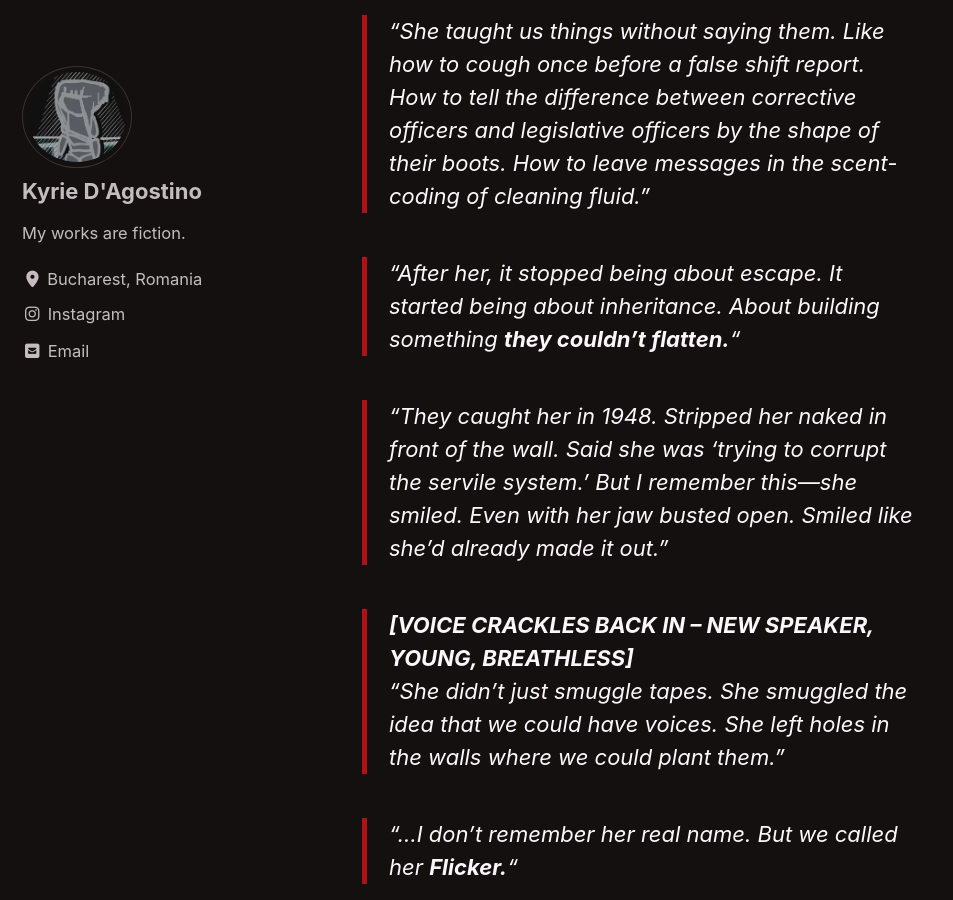
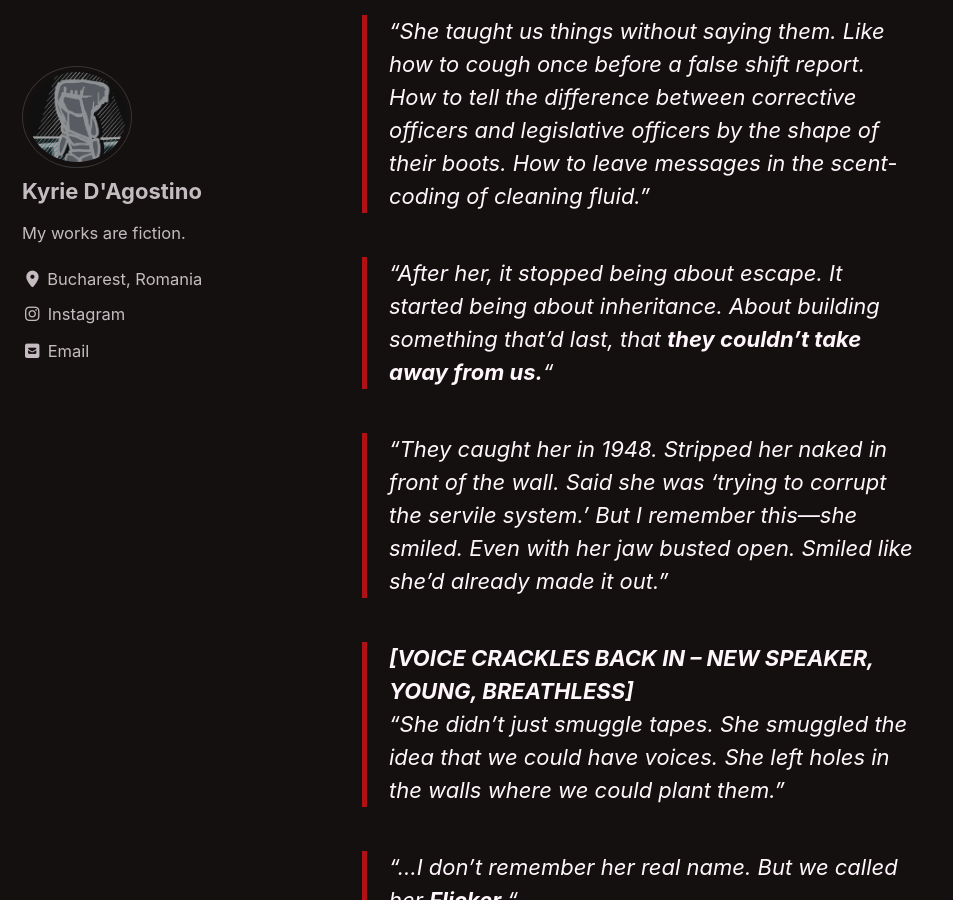
Before and after one commit to kyrie-edelweiss/edelweiss-archive, a Jekyll site: the page built from _pages/red-king.md, in a window 1280 px wide and 900 px high, scrolled down 40196 px. Shown: the whole window, without its empty margins (0-953 px from the left). Built offline with Jekyll 4.4.1, drawn with Linux system fonts in a browser that asks for light colours; cached includes are drawn as plain includes; our own code applies the rules of GitHub Pages for plain Markdown files.

Commit message:
Update red-king.md

```diff
--- a/_pages/red-king.md
+++ b/_pages/red-king.md
@@ -793,7 +793,7 @@ This could not be kept up any longer.
 
 > *"She taught us things without saying them. Like how to cough once before a false shift report. How to tell the difference between corrective officers and legislative officers by the shape of their boots. How to leave messages in the scent-coding of cleaning fluid."*
 
-> _"After her, it stopped being about escape. It started being about inheritance. About building something **they couldn’t flatten.**"_
+> _"After her, it stopped being about escape. It started being about inheritance. About building something that'd last, that **they couldn’t take away from us.**"_
 
 > *"They caught her in 1948. Stripped her naked in front of the wall. Said she was ‘trying to corrupt the servile system.’ But I remember this—she smiled. Even with her jaw busted open. Smiled like she’d already made it out."*
 
```
